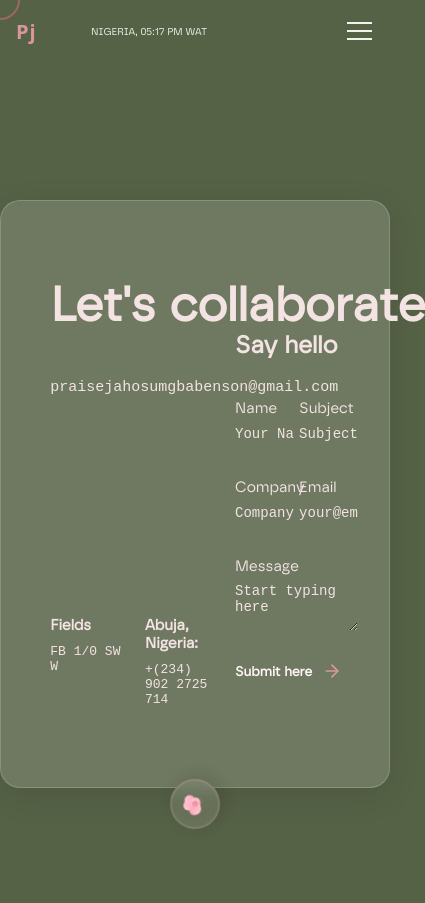
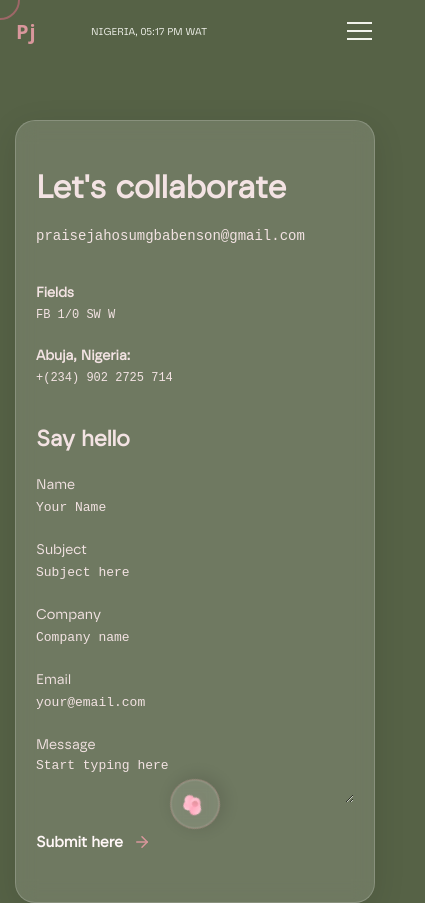
Before and after one commit to PraisejahOsumgbaBenson/praisejah-portfolio, a Next.js app: page /contact in a window 390 px wide. Shown: the whole page, 425 px wide, since content can reach past the window. Before the commit the page ends 844 px from the top, so only its background shows below. Built offline with nearby package versions, Linux system fonts and the light colour scheme; a web font is replaced by a local one.

Commit message:
feat(contact): implement comprehensive mobile responsiveness

```diff
--- a/components/Contact.css
+++ b/components/Contact.css
@@ -1,6 +1,7 @@
 /* Custom font face declaration for Safiro Regular */
 @font-face {
-  font-display: block; /* Controls how font is displayed while loading */
+  font-display: block;
+  /* Controls how font is displayed while loading */
   font-family: safiro-regular;
   font-style: normal;
   font-weight: 400;
@@ -10,191 +11,602 @@
 
 /* Main container styling */
 .contact-container {
-  font-family: "Courier New", monospace; /* Fallback font */
-  color: #f3e3e3; /* Light text color for contrast */
-  margin-top: 200px; /* Spacing from top of page */
+  font-family: "Courier New", monospace;
+  /* Fallback font */
+  color: #f3e3e3;
+  /* Light text color for contrast */
+  margin-top: 200px;
+  /* Spacing from top of page */
 }
 
 /* Wrapper with glassmorphism effect */
 .contact-wrapper {
-  max-width: 1200px; /* Maximum width for large screens */
-  margin: 0 auto; /* Center alignment */
-  padding: 80px 40px; /* Internal spacing */
-  background: rgba(255, 255, 255, 0.15); /* Semi-transparent white background */
-  backdrop-filter: blur(10px); /* Glass blur effect */
-  -webkit-backdrop-filter: blur(10px); /* Safari support */
-  border-radius: 20px; /* Rounded corners */
-  box-shadow: 0 8px 32px rgba(0, 0, 0, 0.1); /* Subtle shadow */
-  border: 1px solid rgba(255, 255, 255, 0.18); /* Light border */
+  max-width: 1200px;
+  /* Maximum width for large screens */
+  margin: 0 auto;
+  /* Center alignment */
+  padding: 80px 40px;
+  /* Internal spacing */
+  background: rgba(255, 255, 255, 0.15);
+  /* Semi-transparent white background */
+  backdrop-filter: blur(10px);
+  /* Glass blur effect */
+  -webkit-backdrop-filter: blur(10px);
+  /* Safari support */
+  border-radius: 20px;
+  /* Rounded corners */
+  box-shadow: 0 8px 32px rgba(0, 0, 0, 0.1);
+  /* Subtle shadow */
+  border: 1px solid rgba(255, 255, 255, 0.18);
+  /* Light border */
 }
 
 /* Flex container for two-column layout */
 .contact-content {
   display: flex;
-  justify-content: space-between; /* Space between columns */
+  justify-content: space-between;
+  /* Space between columns */
 }
 
 /* Left section styling (contact info) */
 .left-section {
-  width: 55%; /* Takes majority of space */
-  margin-left: 3%; /* Left margin for alignment */
+  width: 55%;
+  /* Takes majority of space */
+  margin-left: 3%;
+  /* Left margin for alignment */
 }
 
 /* Right section styling (form) */
 .right-section {
-  width: 40%; /* Smaller width than left section */
-  margin-right: -3%; /* Negative margin to push to right */
-  margin-top: 50px; /* Top spacing */
+  width: 40%;
+  /* Smaller width than left section */
+  margin-right: -3%;
+  /* Negative margin to push to right */
+  margin-top: 50px;
+  /* Top spacing */
 }
 
 /* Main title styling */
 .main-title {
-  font-size: 48px; /* Large font size */
-  margin-bottom: 20px; /* Bottom spacing */
-  line-height: 1; /* Tight line height */
-  white-space: nowrap; /* Prevent text wrapping */
-  font-family: safiro-regular; /* Custom font */
+  font-size: 48px;
+  /* Large font size */
+  margin-bottom: 20px;
+  /* Bottom spacing */
+  line-height: 1;
+  /* Tight line height */
+  white-space: nowrap;
+  /* Prevent text wrapping */
+  font-family: safiro-regular;
+  /* Custom font */
 }
 
 /* Email text styling */
 .email {
-  font-size: 15px; /* Medium font size */
-  margin-top: 50px; /* Top spacing */
+  font-size: 15px;
+  /* Medium font size */
+  margin-top: 50px;
+  /* Top spacing */
 }
 
 /* Container for info blocks */
 .info-blocks-container {
-  display: flex; /* Flex layout */
-  gap: 20px; /* Space between blocks */
-  margin-top: 220px; /* Large top spacing */
+  display: flex;
+  /* Flex layout */
+  gap: 20px;
+  /* Space between blocks */
+  margin-top: 220px;
+  /* Large top spacing */
 }
 
 /* Individual info block */
 .info-block {
-  flex: 1; /* Equal width blocks */
+  flex: 1;
+  /* Equal width blocks */
 }
 
 /* Info title styling */
 .info-title {
-  font-size: 15px; /* Medium font size */
-  margin-bottom: 10px; /* Bottom spacing */
-  font-family: safiro-regular; /* Custom font */
+  font-size: 15px;
+  /* Medium font size */
+  margin-bottom: 10px;
+  /* Bottom spacing */
+  font-family: safiro-regular;
+  /* Custom font */
 }
 
 /* Info content text styling */
 .info-content {
-  font-size: 13px; /* Small font size */
+  font-size: 13px;
+  /* Small font size */
 }
 
 /* Form title styling */
 .form-title {
-  font-size: 24px; /* Medium-large font size */
-  font-weight: bold; /* Bold text */
-  margin-bottom: 40px; /* Bottom spacing */
-  font-family: safiro-regular; /* Custom font */
+  font-size: 24px;
+  /* Medium-large font size */
+  font-weight: bold;
+  /* Bold text */
+  margin-bottom: 40px;
+  /* Bottom spacing */
+  font-family: safiro-regular;
+  /* Custom font */
 }
 
 /* Form row for grouping inputs */
 .form-row {
-  display: flex; /* Flex layout */
-  justify-content: space-between; /* Space between inputs */
-  margin-bottom: 30px; /* Bottom spacing */
+  display: flex;
+  /* Flex layout */
+  justify-content: space-between;
+  /* Space between inputs */
+  margin-bottom: 30px;
+  /* Bottom spacing */
 }
 
 /* Individual form group (input + label) */
 .form-group {
-  width: 48%; /* Nearly half width */
+  width: 48%;
+  /* Nearly half width */
 }
 
 /* Full width form group */
 .full-width {
-  width: 100%; /* Full container width */
+  width: 100%;
+  /* Full container width */
 }
 
 /* Label styling */
 label {
-  display: block; /* Block element */
-  margin-bottom: 8px; /* Bottom spacing */
-  font-family: safiro-regular; /* Custom font */
-  font-size: 15px; /* Medium font size */
+  display: block;
+  /* Block element */
+  margin-bottom: 8px;
+  /* Bottom spacing */
+  font-family: safiro-regular;
+  /* Custom font */
+  font-size: 15px;
+  /* Medium font size */
 }
 
 /* Container for input and animated line */
 .input-container {
-  position: relative; /* For absolute positioning of line */
-  padding-bottom: 5px; /* Space for animated line */
+  position: relative;
+  /* For absolute positioning of line */
+  padding-bottom: 5px;
+  /* Space for animated line */
 }
 
 /* Input field styling */
 .animated-input {
-  width: 100%; /* Full width */
-  background: transparent; /* Transparent background */
-  border: none; /* No border */
-  outline: none; /* Remove focus outline */
-  color: #f3e3e3; /* Text color */
-  font-size: 14px; /* Font size */
-  padding: 0; /* No padding */
-  font-family: "Courier New", monospace; /* Font family */
+  width: 100%;
+  /* Full width */
+  background: transparent;
+  /* Transparent background */
+  border: none;
+  /* No border */
+  outline: none;
+  /* Remove focus outline */
+  color: #f3e3e3;
+  /* Text color */
+  font-size: 14px;
+  /* Font size */
+  padding: 0;
+  /* No padding */
+  font-family: "Courier New", monospace;
+  /* Font family */
 }
 
 /* Placeholder text styling */
 .animated-input::placeholder {
-  color: #f3e3e3; /* Same as text color */
-  opacity: 1; /* Ensure full opacity */
+  color: #f3e3e3;
+  /* Same as text color */
+  opacity: 1;
+  /* Ensure full opacity */
 }
 
 /* Textarea specific styling */
 .textarea {
-  min-height: 24px; /* Minimum height */
-  resize: vertical; /* Allow vertical resizing only */
+  min-height: 24px;
+  /* Minimum height */
+  resize: vertical;
+  /* Allow vertical resizing only */
 }
 
 /* Animated line element */
 .input-line {
-  position: absolute; /* Position relative to container */
-  bottom: 0; /* Align to bottom */
-  left: 0; /* Align to left */
-  width: 0; /* Initially hidden (no width) */
-  height: 1px; /* Thin line */
-  background-color: #f3e3e3; /* Line color */
-  transition: width 0.3s ease; /* Smooth width animation */
+  position: absolute;
+  /* Position relative to container */
+  bottom: 0;
+  /* Align to bottom */
+  left: 0;
+  /* Align to left */
+  width: 0;
+  /* Initially hidden (no width) */
+  height: 1px;
+  /* Thin line */
+  background-color: #f3e3e3;
+  /* Line color */
+  transition: width 0.3s ease;
+  /* Smooth width animation */
 }
 
 /* Animate line to full width on input focus */
-.animated-input:focus + .input-line {
-  width: 100%; /* Full width animation */
+.animated-input:focus+.input-line {
+  width: 100%;
+  /* Full width animation */
 }
 
 /* Submit section styling */
 .submit-section {
-  margin-top: 20px; /* Top spacing */
+  margin-top: 20px;
+  /* Top spacing */
 }
 
 /* Submit button styling */
 .submit-button {
-  background: none; /* Transparent background */
-  border: none; /* No border */
-  padding: 0; /* No padding */
-  cursor: pointer; /* Pointer cursor on hover */
-  width: 100%; /* Full width */
-  color: rgb(255, 247, 247); /* Text color */
+  background: none;
+  /* Transparent background */
+  border: none;
+  /* No border */
+  padding: 0;
+  /* No padding */
+  cursor: pointer;
+  /* Pointer cursor on hover */
+  width: 100%;
+  /* Full width */
+  color: rgb(255, 247, 247);
+  /* Text color */
 }
 
 /* Submit line container */
 .submit-line {
-  display: flex; /* Flex layout */
-  align-items: center; /* Center vertically */
-  font-family: safiro-regular; /* Custom font */
+  display: flex;
+  /* Flex layout */
+  align-items: center;
+  /* Center vertically */
+  font-family: safiro-regular;
+  /* Custom font */
 }
 
 /* Submit text styling */
 .submit-line span {
-  margin-right: 10px; /* Right spacing */
-  font-weight: bold; /* Bold text */
+  margin-right: 10px;
+  /* Right spacing */
+  font-weight: bold;
+  /* Bold text */
 }
 
 /* Arrow icon styling */
 .arrow-icon {
-  font-size: 20px; /* Icon size */
-  color: #d9979c; /* Pinkish color */
+  font-size: 20px;
+  /* Icon size */
+  color: #d9979c;
+  /* Pinkish color */
 }
+
+/* Status message styling */
+.status-message {
+  margin-top: 20px;
+  padding: 10px;
+  border-radius: 4px;
+  font-family: safiro-regular;
+  font-size: 14px;
+  text-align: center;
+}
+
+.status-message.success {
+  background: rgba(76, 175, 80, 0.2);
+  color: #4caf50;
+  border: 1px solid #4caf50;
+}
+
+.status-message.error {
+  background: rgba(244, 67, 54, 0.2);
+  color: #f44336;
+  border: 1px solid #f44336;
+}
+
+.status-message.sending {
+  background: rgba(255, 152, 0, 0.2);
+  color: #ff9800;
+  border: 1px solid #ff9800;
+}
+
+/* ===== RESPONSIVE STYLES - ADDED FOR MOBILE ===== */
+
+/* Tablets and small laptops (1024px and below) */
+@media screen and (max-width: 1024px) {
+  .contact-wrapper {
+    padding: 70px 35px;
+    margin: 0 20px;
+  }
+
+  .main-title {
+    font-size: 42px;
+  }
+
+  .info-blocks-container {
+    margin-top: 180px;
+    gap: 15px;
+  }
+}
+
+/* Tablets (768px to 1023px) */
+@media screen and (max-width: 768px) {
+  .contact-container {
+    margin-top: 150px;
+  }
+
+  .contact-content {
+    flex-direction: column;
+    gap: 40px;
+  }
+
+  .left-section {
+    width: 100%;
+    margin-left: 0;
+  }
+
+  .right-section {
+    width: 100%;
+    margin-right: 0;
+    margin-top: 0;
+  }
+
+  .main-title {
+    font-size: 36px;
+    white-space: normal;
+    word-break: break-word;
+  }
+
+  .email {
+    margin-top: 30px;
+  }
+
+  .info-blocks-container {
+    margin-top: 60px;
+    gap: 15px;
+  }
+
+  .form-row {
+    flex-direction: column;
+    gap: 20px;
+    margin-bottom: 20px;
+  }
+
+  .form-group {
+    width: 100%;
+  }
+
+  .form-title {
+    margin-bottom: 30px;
+  }
+}
+
+/* Large phones (480px to 767px) */
+@media screen and (max-width: 480px) {
+  .contact-container {
+    margin-top: 120px;
+  }
+
+  .contact-wrapper {
+    padding: 50px 20px;
+    margin: 0 15px;
+  }
+
+  .main-title {
+    font-size: 32px;
+  }
+
+  .email {
+    font-size: 14px;
+    margin-top: 25px;
+  }
+
+  .info-blocks-container {
+    flex-direction: column;
+    gap: 25px;
+    margin-top: 40px;
+  }
+
+  .info-block {
+    width: 100%;
+  }
+
+  .info-title {
+    font-size: 14px;
+    margin-bottom: 8px;
+  }
+
+  .info-content {
+    font-size: 12px;
+  }
+
+  .form-title {
+    font-size: 22px;
+    margin-bottom: 25px;
+  }
+
+  label {
+    font-size: 14px;
+    margin-bottom: 6px;
+  }
+
+  .animated-input {
+    font-size: 13px;
+  }
+
+  .submit-line {
+    font-size: 15px;
+  }
+
+  .arrow-icon {
+    font-size: 18px;
+  }
+
+  .status-message {
+    font-size: 13px;
+    padding: 8px;
+  }
+}
+
+/* Small phones (360px and below) */
+@media screen and (max-width: 360px) {
+  .contact-container {
+    margin-top: 100px;
+  }
+
+  .contact-wrapper {
+    padding: 40px 15px;
+  }
+
+  .main-title {
+    font-size: 28px;
+  }
+
+  .email {
+    font-size: 13px;
+    margin-top: 20px;
+  }
+
+  .info-title {
+    font-size: 13px;
+  }
+
+  .info-content {
+    font-size: 11px;
+  }
+
+  .form-title {
+    font-size: 20px;
+    margin-bottom: 20px;
+  }
+
+  label {
+    font-size: 13px;
+  }
+
+  .animated-input {
+    font-size: 12px;
+  }
+
+  .submit-line {
+    font-size: 14px;
+  }
+
+  .submit-line span {
+    margin-right: 8px;
+  }
+
+  .arrow-icon {
+    font-size: 16px;
+  }
+
+  .status-message {
+    font-size: 12px;
+    padding: 6px;
+  }
+}
+
+/* Extra small phones (320px and below) */
+@media screen and (max-width: 320px) {
+  .contact-wrapper {
+    padding: 30px 12px;
+  }
+
+  .main-title {
+    font-size: 24px;
+  }
+
+  .email {
+    font-size: 12px;
+    margin-top: 15px;
+  }
+
+  .info-title {
+    font-size: 12px;
+  }
+
+  .info-content {
+    font-size: 10px;
+  }
+
+  .form-title {
+    font-size: 18px;
+  }
+
+  label {
+    font-size: 12px;
+  }
+
+  .animated-input {
+    font-size: 11px;
+  }
+
+  .submit-line {
+    font-size: 13px;
+  }
+
+  .arrow-icon {
+    font-size: 14px;
+  }
+
+  .submit-line span {
+    margin-right: 6px;
+  }
+}
+
+/* Landscape orientation for phones */
+@media screen and (max-height: 600px) and (orientation: landscape) {
+  .contact-container {
+    margin-top: 100px;
+  }
+
+  .contact-wrapper {
+    padding: 40px 30px;
+  }
+
+  .info-blocks-container {
+    margin-top: 40px;
+  }
+
+  .form-row {
+    margin-bottom: 15px;
+  }
+
+  .submit-section {
+    margin-top: 15px;
+  }
+}
+
+/* Fix for devices with notches */
+@supports (padding: max(0px)) {
+  .contact-wrapper {
+    padding-left: max(40px, env(safe-area-inset-left));
+    padding-right: max(40px, env(safe-area-inset-right));
+  }
+
+  @media screen and (max-width: 480px) {
+    .contact-wrapper {
+      padding-left: max(20px, env(safe-area-inset-left));
+      padding-right: max(20px, env(safe-area-inset-right));
+    }
+  }
+}
+
+/* Touch device optimizations */
+@media (hover: none) and (pointer: coarse) {
+  .submit-button {
+    min-height: 44px;
+    /* Apple's minimum touch target size */
+    display: flex;
+    align-items: center;
+  }
+
+  .animated-input {
+    font-size: 16px;
+    /* Prevent zoom on iOS */
+  }
+
+  .info-block {
+    padding: 12px 0;
+  }
+}
```
